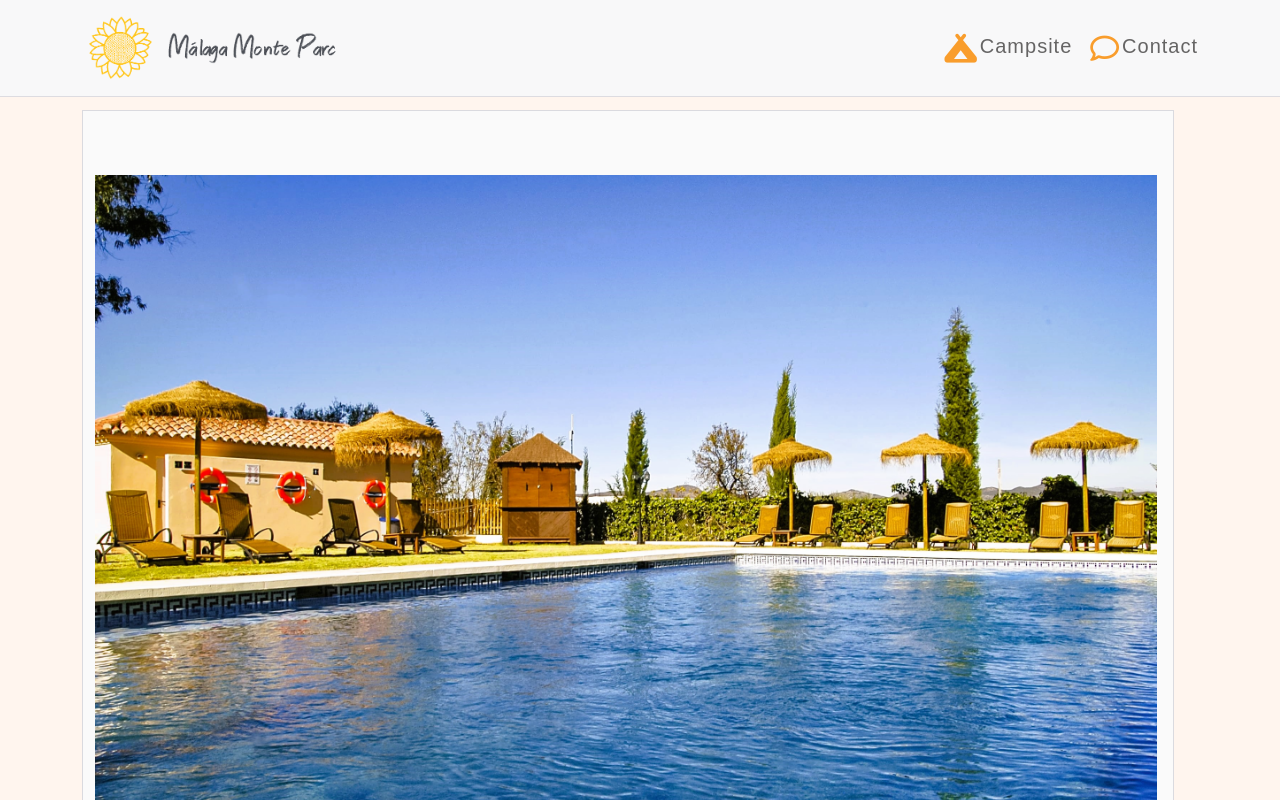
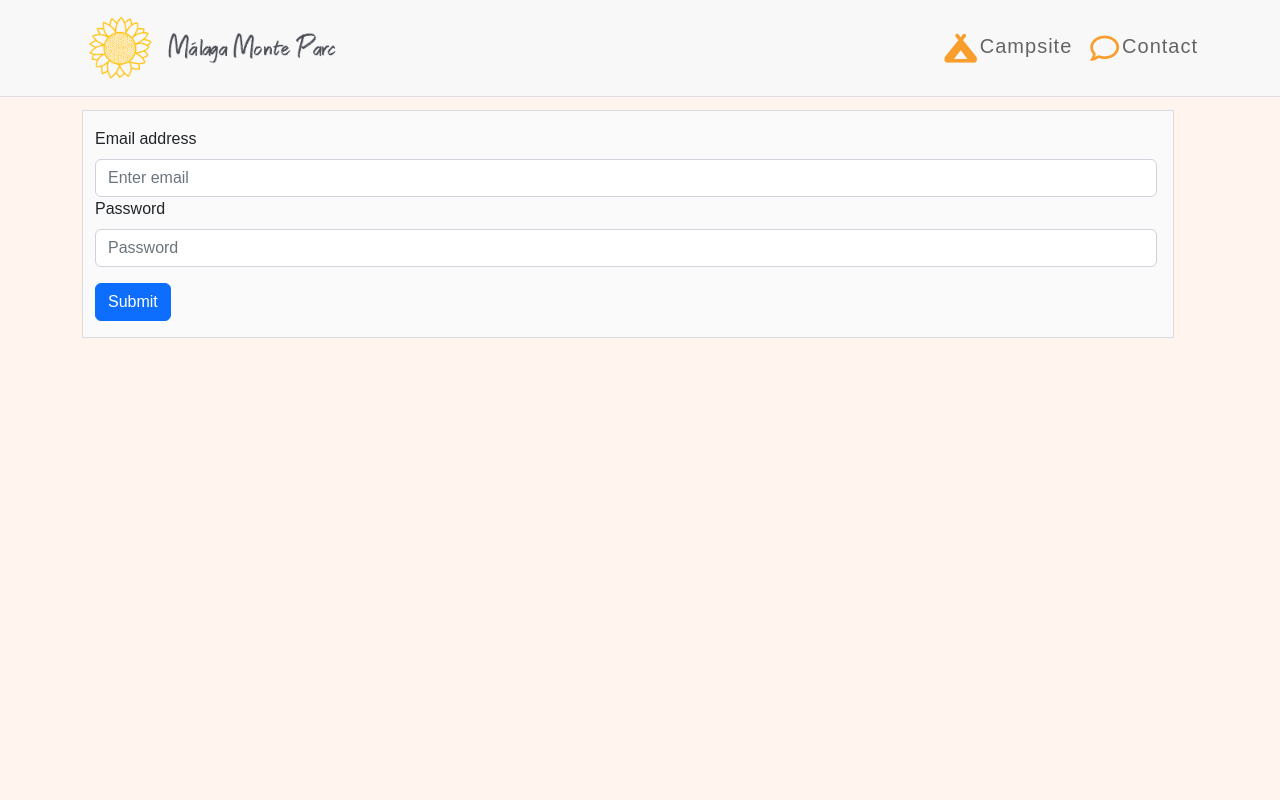
Before and after one commit to keironchaudhry/mmp-mh-sales, a React (Create React App) app: page /contact in a window 1280 px wide. Shown: the top 800 px of the page. Built offline with nearby package versions, Linux system fonts and the light colour scheme.

Commit message:
Refactor: Move contact page image to separate file + import

```diff
--- a/src/pages/contact/Contact.jsx
+++ b/src/pages/contact/Contact.jsx
@@ -1,20 +1,17 @@
 import React from "react";
 
 import Row from "react-bootstrap/Row";
-import Col from "react-bootstrap/Col";
-import Image from "react-bootstrap/Image";
 import Container from "react-bootstrap/Container";
 
 import styles from "./Contact.module.css";
-import appStyles from "../../App.module.css";
 import ContactForm from "./ContactForm";
-import heroImage from "../../assets/heroimagepool.png";
+import ContactImage from "./ContactImage";
 
 const Contact = () => {
   return (
     <Container className="d-inline-flex">
       <Row className={`py-3 pe-1 me-4 col-12 ${styles.ContactContainer}`}>
-        <Image src={heroImage} className={`${appStyles.Image} mt-5`} />
+        <ContactImage />
         <ContactForm />
       </Row>
     </Container>
--- /dev/null
+++ b/src/pages/contact/ContactImage.jsx
@@ -0,0 +1,12 @@
+import React from "react";
+
+import Image from "react-bootstrap/Image";
+
+import appStyles from "../../App.module.css";
+import heroImage from "../../assets/heroimagepool.png";
+
+const ContactImage = () => {
+  <Image src={heroImage} className={`${appStyles.Image} mt-5`} />;
+};
+
+export default ContactImage;
```
